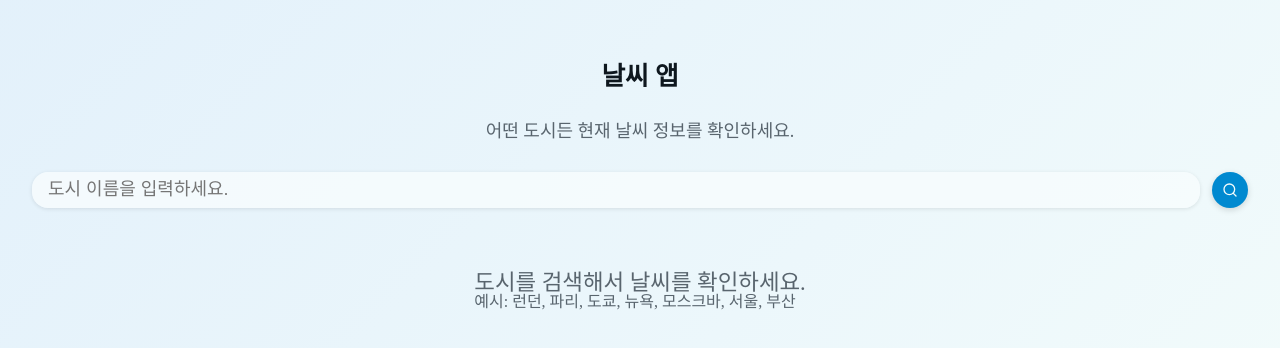
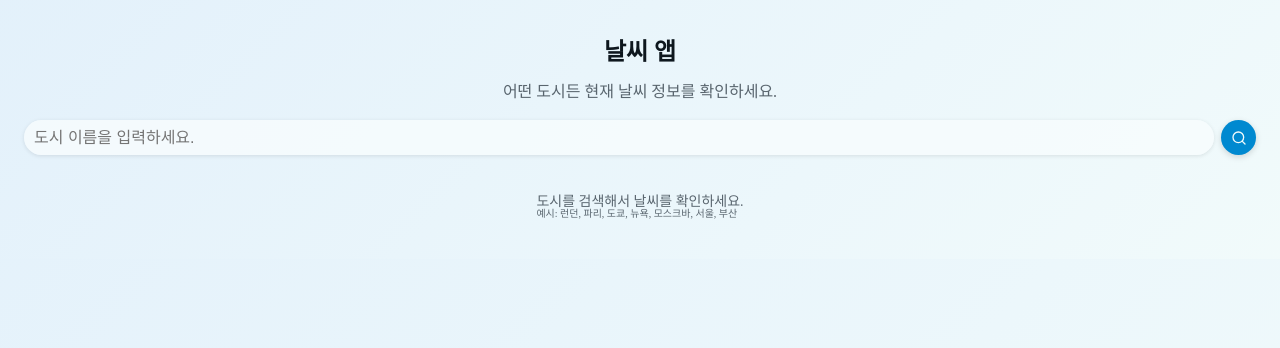
Before and after one commit to Beefruit/weather-app, a Next.js app: page / in a window 1280 px wide. Shown: the top 348 px of the page. Built offline with nearby package versions, Linux system fonts and the light colour scheme.

Commit message:
css rem값 조정

```diff
--- a/app/globals.css
+++ b/app/globals.css
@@ -133,7 +133,7 @@ table {
 }
 
 html {
-  font-size: 16px;
+  font-size: 10px;
 }
 
 body {
--- a/app/page.module.css
+++ b/app/page.module.css
@@ -1,7 +1,7 @@
 .title {
   color: oklch(0.2 0.02 240);
   font-weight: bold;
-  font-size: 1.6rem;
+  font-size: 2.4rem;
   margin-bottom: 2rem;
   text-align: center;
 }
@@ -23,5 +23,5 @@
 
 .description {
   color: oklch(0.5 0.02 240);
-  font-size: 1.125rem;
+  font-size: 1.6rem;
 }
--- a/containers/SearchBar/presenter/SearchBar.module.css
+++ b/containers/SearchBar/presenter/SearchBar.module.css
@@ -1,22 +1,21 @@
 .search-form {
   display: flex;
   align-items: center;
-  margin: 0 50px;
   gap: 0.75rem;
   width: 100%;
-  padding: 0 2rem;
+  padding: 0 2.4rem;
 }
 
 .search-input {
   /* Layout & sizing */
-  height: 2.25rem; /* h-9 */
+  height: 3.5rem; /* h-9 */
   width: 100%; /* w-full */
   min-width: 0; /* min-w-0 */
   padding: 0rem 1rem;
-  border-radius: 1rem; /* rounded-2xl */
+  border-radius: 2rem; /* rounded-2xl */
 
   /* Typography & appearance */
-  font-size: 1.125rem; /* text-lg */
+  font-size: 1.6rem; /* text-lg */
   color: #222;
   background-color: color-mix(in srgb, oklch(0.99 0.005 220) 80%, transparent);
   box-shadow: 0 1px 4px rgba(0, 0, 0, 0.1);
@@ -29,10 +28,10 @@
 
 .search-input::file-selector-button {
   display: inline-flex;
-  height: 1.75rem; /* file:h-7 */
+  height: 3.5rem; /* file:h-9 */
   border: 0;
   background: transparent;
-  font-size: 0.875rem; /* file:text-sm */
+  font-size: 1.4rem; /* file:text-base  */
   font-weight: 500; /* file:font-medium */
 }
 
@@ -60,15 +59,15 @@
 .search-button {
   border: none;
   padding: 0;
-  width: 2.25rem;
+  width: 3.5rem;
   display: flex;
   align-items: center;
   justify-content: center;
-  gap: 0.5rem; /* gap-2 */
+  gap: 0.75rem; /* gap-3 */
   white-space: nowrap;
-  font-size: 0.875rem; /* text-sm */
+  font-size: 1.4rem; /* text-base */
   font-weight: 500; /* font-medium */
-  height: 2.25rem; /* h-9 */
+  height: 3.5rem; /* h-12 */
   border-radius: 50%; /* rounded-2xl */
   background-color: oklch(0.6 0.15 240);
   color: oklch(0.98 0.01 200);
```
